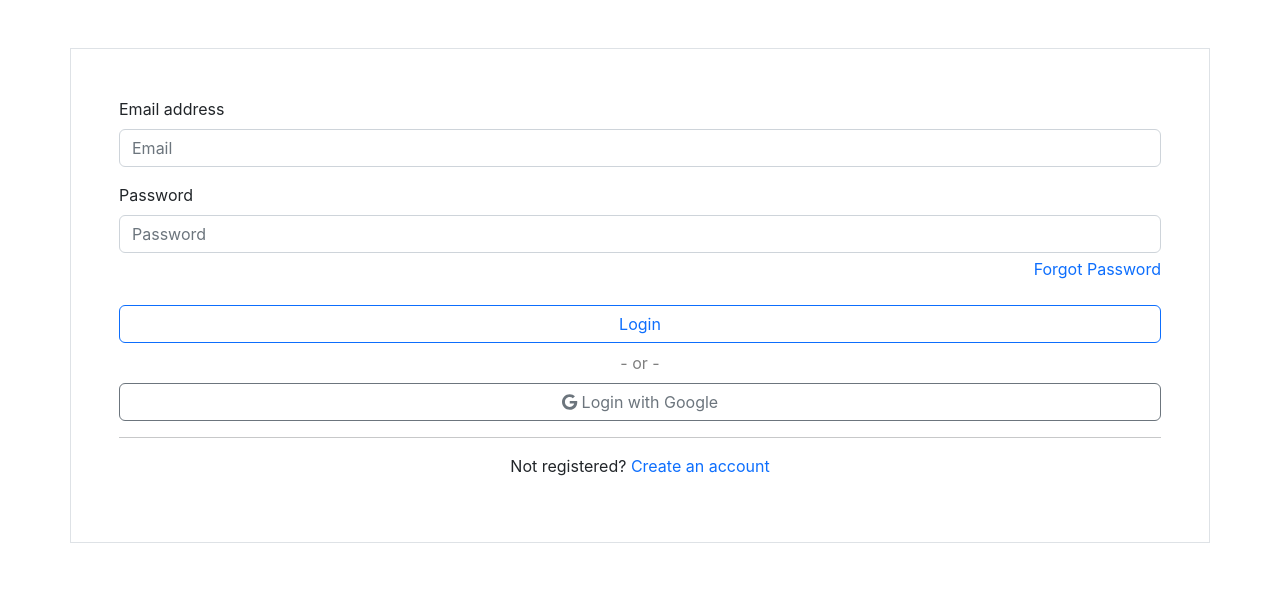
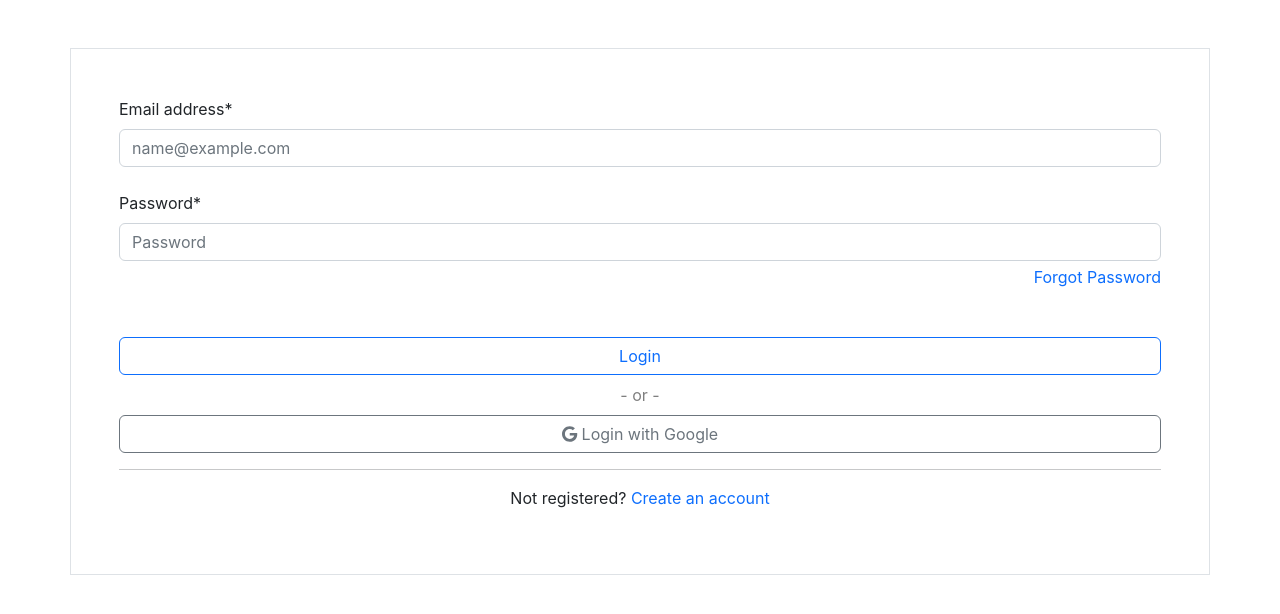
Before and after one commit to Mikadifo/Certificage, a React (Create React App) app: page /login in a window 1280 px wide. Shown: the top 614 px of the page. Built offline with nearby package versions, Linux system fonts and the light colour scheme; no server answers.

Commit message:
[add] navbar

```diff
--- /dev/null
+++ b/src/components/loading/Loading.js
@@ -0,0 +1,5 @@
+const Loading = () => {
+    return <>Loading...</>;
+};
+
+export default Loading;
--- /dev/null
+++ b/src/components/navbar/Navbar.js
@@ -0,0 +1,5 @@
+const Navbar = () => {
+    return <>navbar</>;
+};
+
+export default Navbar;
--- a/src/views/login/Login.js
+++ b/src/views/login/Login.js
@@ -14,22 +14,32 @@ import { faGoogle } from '@fortawesome/free-brands-svg-icons';
 const Login = () => {
     const [email, setEmail] = useState('');
     const [password, setPassword] = useState('');
-    const [user, loading, error] = useAuthState(auth);
+    const [emailError, setEmailError] = useState('');
+    const [passwordError, setPasswordError] = useState('');
+    const [user] = useAuthState(auth);
     const navigate = useNavigate();
 
-    useEffect(() => {
-        if (loading) {
-            //TODO: Loading screen
+    const validateForm = () => {
+        if (!email) {
+            setEmailError('Invalid email');
             return;
         }
+        if (!password) {
+            setPasswordError('Invalid pass');
+            return;
+        }
+        logInWithEmailAndPassword(email, password);
+    };
+
+    useEffect(() => {
         if (user) navigate('/dashboard');
-    }, [user, loading]);
+    }, [user]);
 
     return (
         <div className="container mt-5 p-5 border">
-            <div className="mb-3">
+            <div className="mb-4">
                 <label htmlFor="email-input-login" className="form-label">
-                    Email address
+                    Email address*
                 </label>
                 <input
                     id="email-input-login"
@@ -37,13 +47,15 @@ const Login = () => {
                     value={email}
                     onChange={(e) => setEmail(e.target.value)}
                     className="form-control"
-                    placeholder="Email"
-                    required
+                    placeholder="name@example.com"
                 />
+                {emailError && (
+                    <p className="text-start text-danger mt-1">{emailError}</p>
+                )}
             </div>
-            <div className="mb-4">
+            <div className="mb-5">
                 <label htmlFor="pass-input-login" className="form-label">
-                    Password
+                    Password*
                 </label>
                 <input
                     id="pass-input-login"
@@ -52,8 +64,12 @@ const Login = () => {
                     onChange={(e) => setPassword(e.target.value)}
                     className="form-control"
                     placeholder="Password"
-                    required
                 />
+                {passwordError && (
+                    <p className="text-start text-danger mt-1">
+                        {passwordError}
+                    </p>
+                )}
                 <p className="text-end mt-1">
                     <Link to="/reset-pass" className="text-decoration-none">
                         Forgot Password
@@ -64,7 +80,7 @@ const Login = () => {
                 <button
                     type="button"
                     className="btn btn-outline-primary"
-                    onClick={() => logInWithEmailAndPassword(email, password)}
+                    onClick={validateForm}
                 >
                     Login
                 </button>
```
